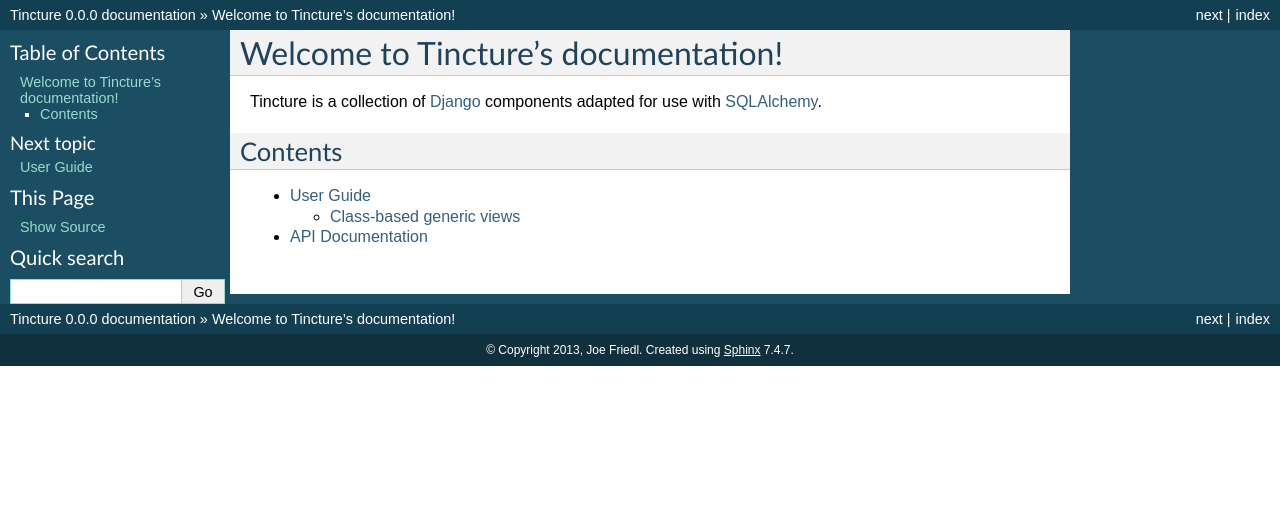
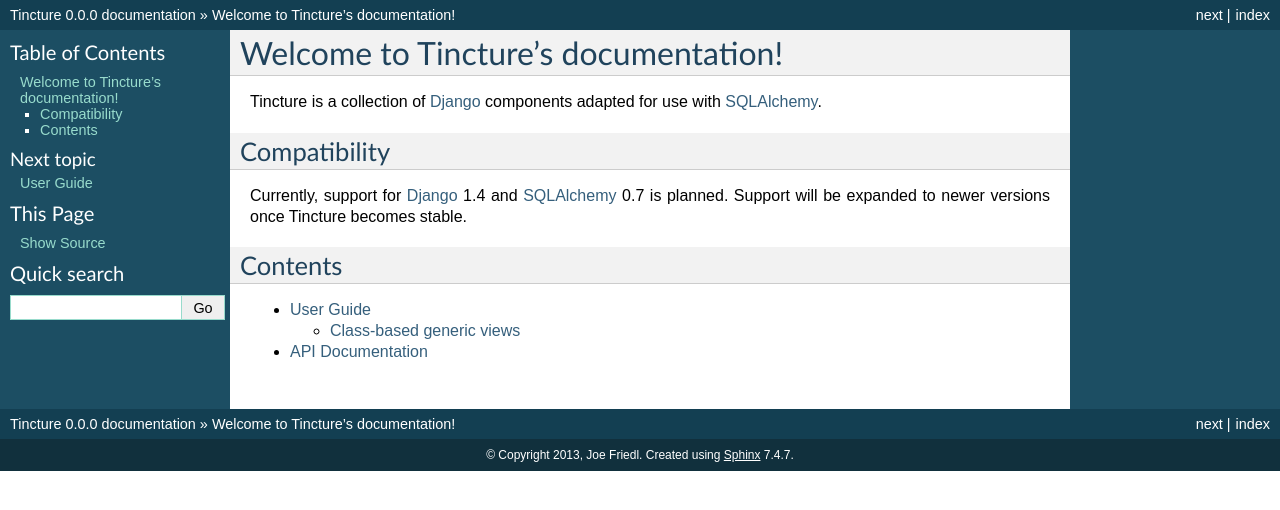
Before and after one commit to grampajoe/tincture, a Sphinx documentation site: the page built from docs/index.rst, in a window 1280 px wide. Shown: the top 510 px of the page. Built offline with Sphinx 7.4.7, drawn with Linux system fonts in a browser that asks for light colours.

Commit message:
Add some compatibility notes

```diff
--- a/docs/index.rst
+++ b/docs/index.rst
@@ -1,8 +1,16 @@
 Welcome to Tincture's documentation!
 ====================================
 
-Tincture is a collection of `Django <http://djangoproject.com>`_ components
-adapted for use with `SQLAlchemy <http://sqlalchemy.org>`_.
+Tincture is a collection of `Django`_ components adapted for use with
+`SQLAlchemy`_.
+
+
+Compatibility
+-------------
+
+Currently, support for `Django`_ 1.4 and `SQLAlchemy`_ 0.7 is planned. Support
+will be expanded to newer versions once Tincture becomes stable.
+
 
 Contents
 --------
@@ -12,3 +20,7 @@
 
     topics/index
     ref/index
+
+
+.. _Django: http://djangoproject.com
+.. _SQLAlchemy: http://sqlalchemy.org
```
